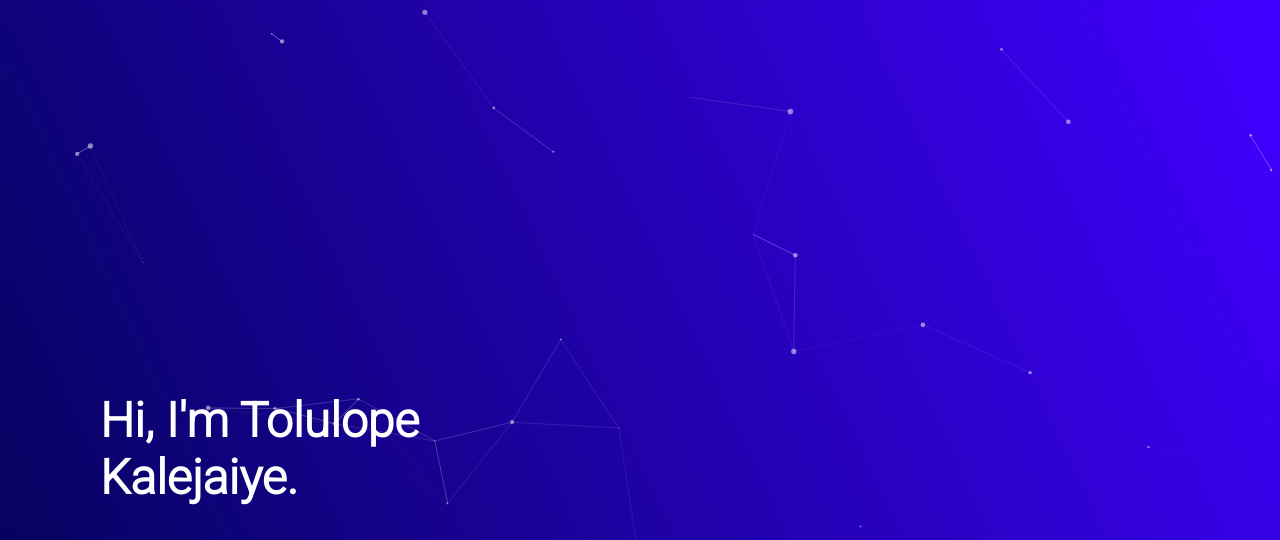
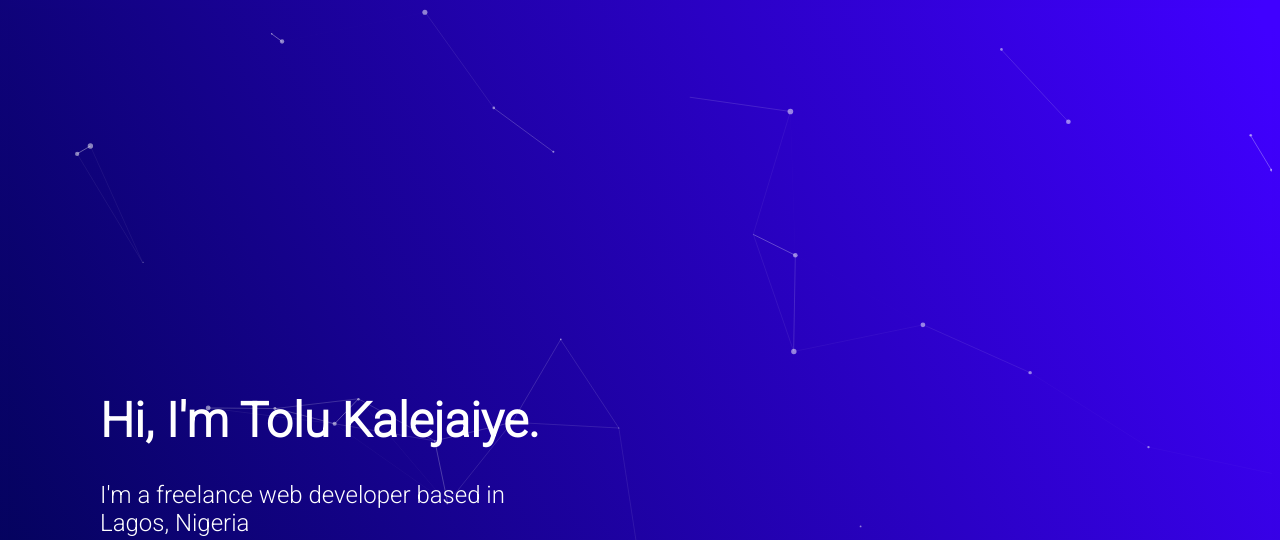
Before and after one commit to tkalejaiye/tkalejaiye.github.io, a plain HTML site: page index.html in a window 1280 px wide. Shown: the top 540 px of the page. Drawn offline with Linux system fonts and the light colour scheme.

Commit message:
Update index.html

```diff
--- a/index.html
+++ b/index.html
@@ -16,7 +16,7 @@
     <div id="particles-js">
         <div class="profile-container">
             <div class="profile-content">
-                <h1>Hi, I'm Tolulope Kalejaiye.</h1>
+                <h1>Hi, I'm Tolu Kalejaiye.</h1>
                 <p>I'm a freelance web developer based in Lagos, Nigeria</p>
             </div>
             <div class="profile-footer">
```
